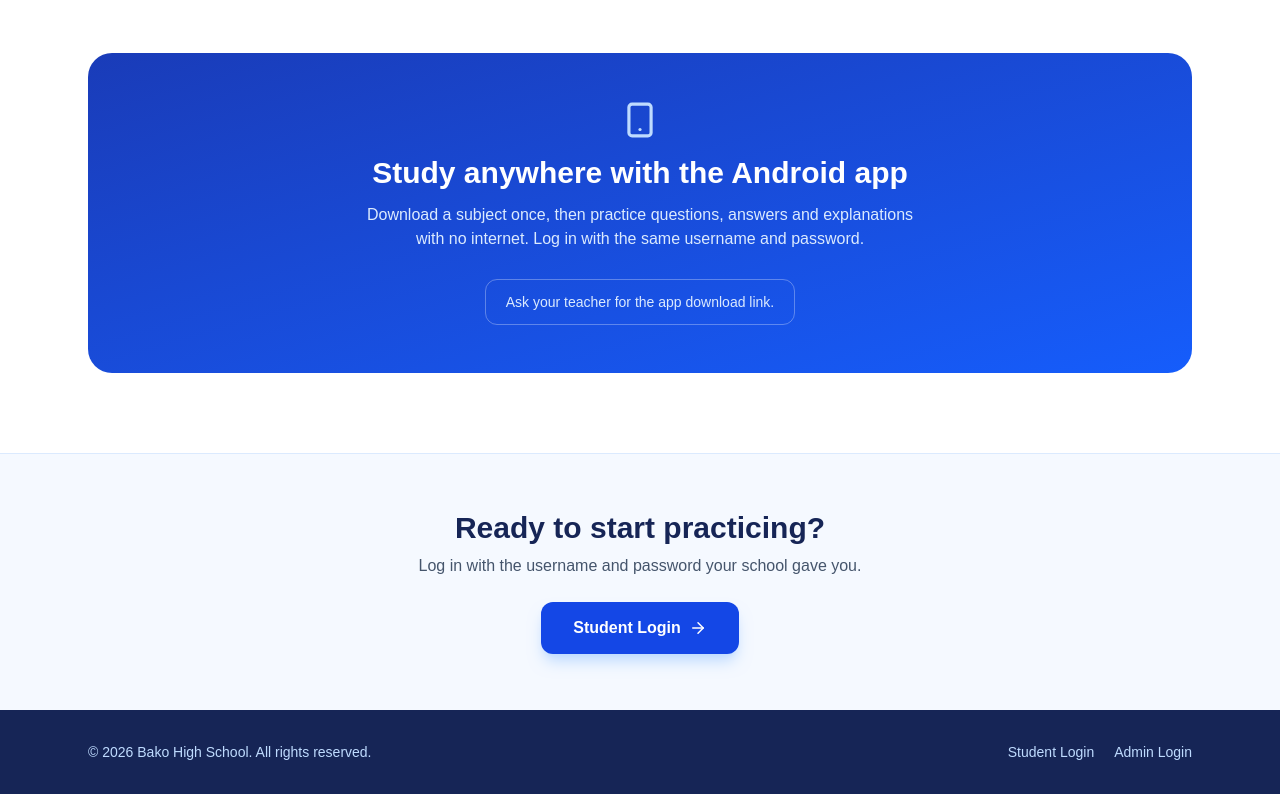
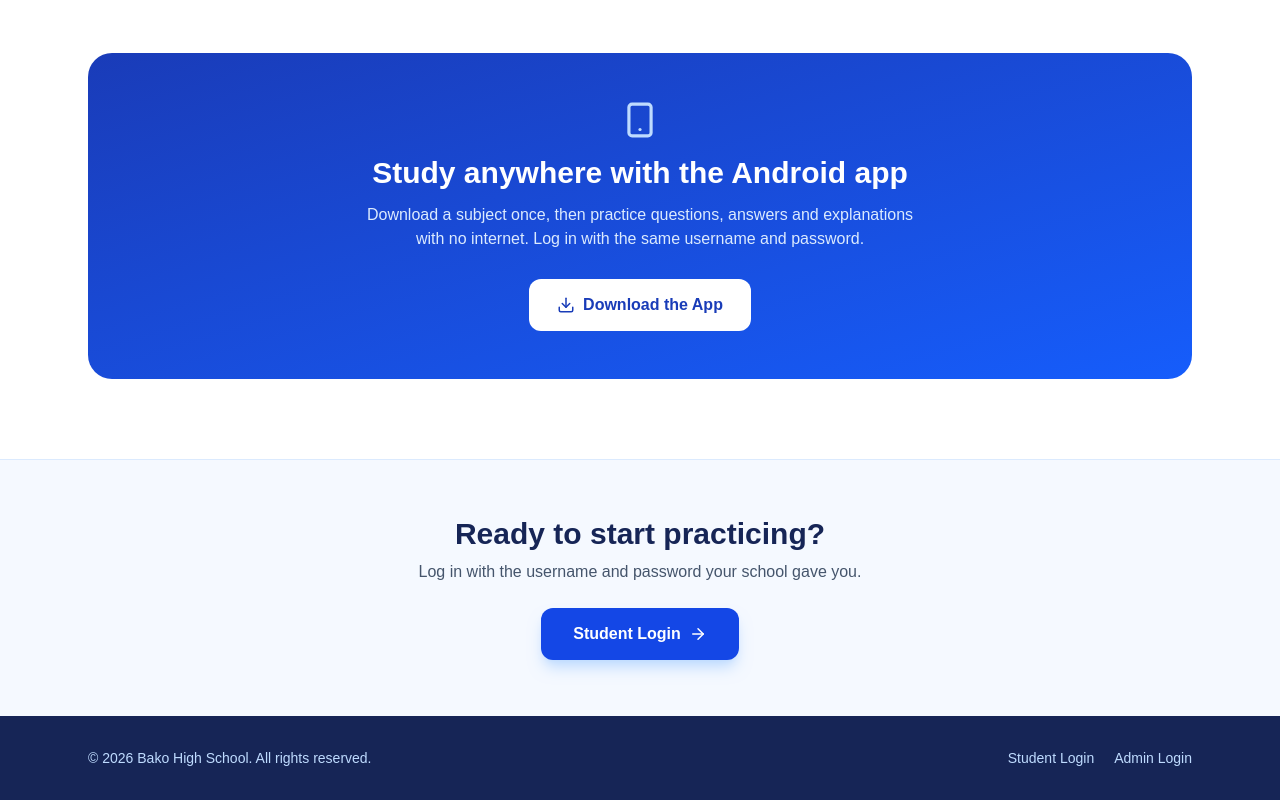
Before and after one commit to jiruejeta/bakohighschool-frontend, a Next.js app: page / in a window 1280 px wide. Shown: the part 2756-3556 px from the top of the page. Built offline with nearby package versions, Linux system fonts and the light colour scheme.

Commit message:
Update page.tsx and add images

```diff
--- a/app/page.tsx
+++ b/app/page.tsx
@@ -20,7 +20,7 @@ export const metadata: Metadata = {
 
 // ---- EDIT THESE ----
 const SCHOOL_NAME = 'Bako High School';
-const APK_URL = ''; // paste your APK download link here, e.g. https://expo.dev/artifacts/...
+const APK_URL = 'https://expo.dev/accounts/jiregna/projects/bako-high-school-mobile/builds/4230a7d8-e406-42bf-898b-de6e76e76546';
 // --------------------
 
 const features = [
```
